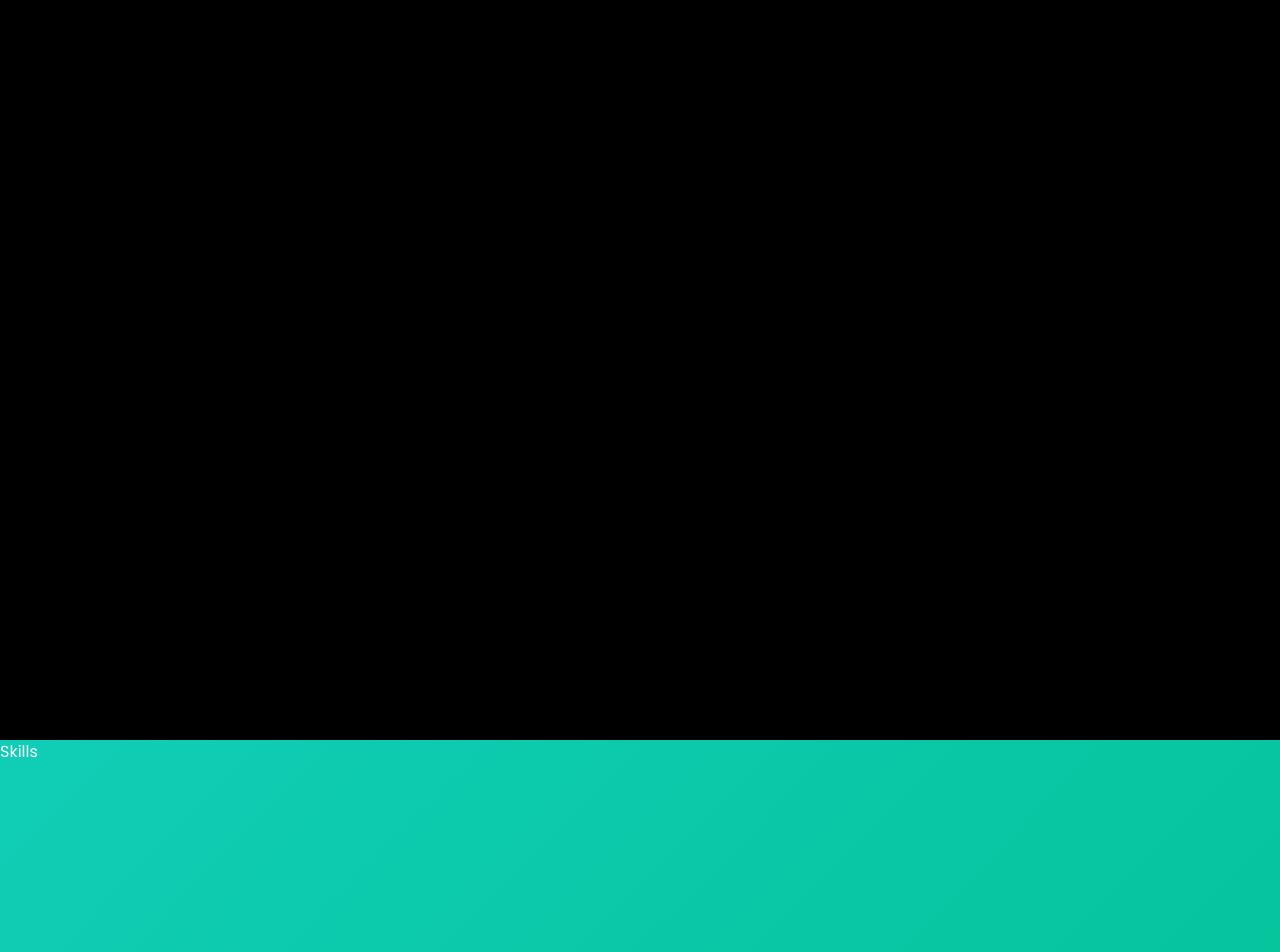
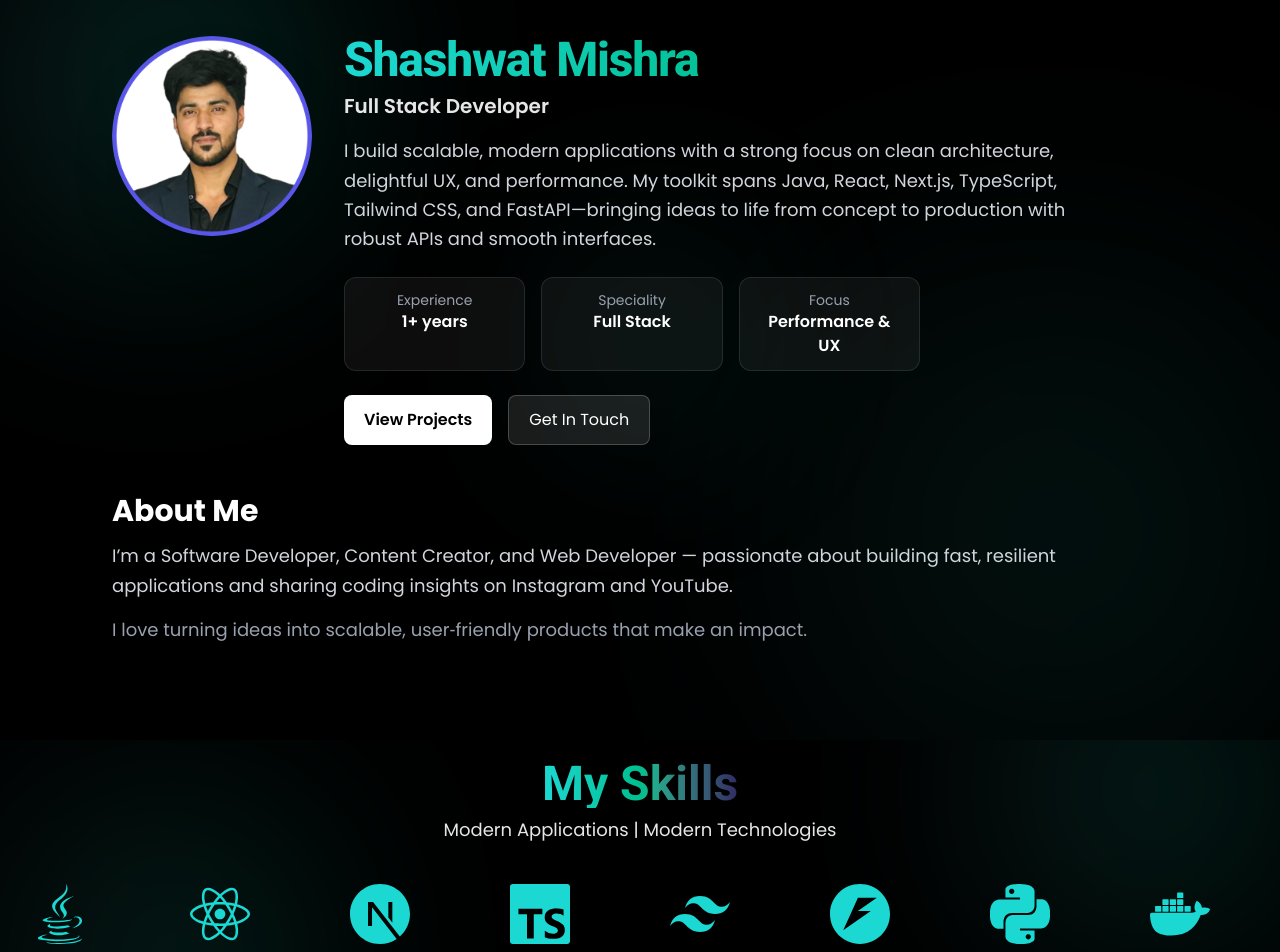
Before and after one commit to shashwat9205/My_Portfolio, a React (Vite) app in the folder portfolio/: page / in a window 1280 px wide. Shown: the part 860-1812 px from the top of the page. Built offline with nearby package versions, Linux system fonts and the light colour scheme.

Commit message:
About page completed

```diff
--- a/portfolio/src/components/ParticlesBackground.jsx
+++ b/portfolio/src/components/ParticlesBackground.jsx
@@ -89,7 +89,7 @@
 
   return(
 
-    <canvas ref = {canvasRef} className=" fixed top-0 left-0 w-full h-full pointer-events-none z-0">
+    <canvas ref = {canvasRef} className=" absolute top-0 left-0 w-full h-full pointer-events-none z-0">
 
     </canvas>
   )
--- a/portfolio/src/sections/About.jsx
+++ b/portfolio/src/sections/About.jsx
@@ -1,7 +1,22 @@
+import {motion} from 'framer-motion';
+import React from 'react';
+import p from "../assets/p.png";
+
+
+export default function About(){
 
 
 
-export default function About(){
+  const stats=[
+    {label: "Experience" ,value: "1+ years"},
+    {label: "Speciality" ,value: "Full Stack"},
+    {label: "Focus" ,value: "Performance & UX"},
+  ]
+
+
+
+
+
 
 
   const glows=[
@@ -22,13 +37,115 @@
     className="min-h-screen w-full flex items-center justify-center relative bg-black text-white overflow-hidden">
 
 
-    <div>
+    <div className=" absolute inset-0 pointer-events-none">
         {glows.map((c,i)=> (
 
           <div
-
+          key={i} className={`absolute rounded-full bg-linear-to-r from-[#302b63] via-[#00bf8f] to-[#1cd8d2] animate-pulse ${c}`}
            />
         ))}
+
+    </div>
+
+
+
+
+    <div className="relative z-10 max-w-6xl w-full mx-auto px-6 md:px-10 lg:px-12 py-20 flex flex-col gap-12">
+    <motion.div className="flex flex-col md:flex-row items-center md:items-stretch gap-8"
+    initial={{opacity:0 , y:24}}
+    whileInView={{opacity:1,y:0}}
+    transition={{duration:0.6}}
+    viewport={{once:true , amount:0.4}}
+    >
+
+    <motion.div className="relative rounded-full w-40 h-40 md:w-50 md:h-50 overflow-hidden shadow-2xl bg-linear-to-br from-[#1cd8d2]/20 to-[#302b63]/20"
+    whileHover={{scale:1.02}}
+    transition={{type:"spring", stiffness:200, damping:18}}
+    >
+
+    <img src={p} alt="profile" className='absolute inset-0' />
+
+    </motion.div>
+
+
+    <div className='flex flex-1 flex-col justify-center text-center md:text-left'>
+      <h2 className='text-4xl sm:text-5xl font-extrabold tracking-tight bg-clip-text text-transparent
+      bg-linear-to-r from-[#1cd8d2] via-[#00bf8f] to-[#1cd8d2]
+       '>
+        Shashwat Mishra
+      </h2>
+
+      <p className='mt-2 text-lg sm:text-xl text-white/90 font-semibold '>
+        Full Stack Developer
+      </p>
+
+      <p className='mt-4 text-gray-300 leading-relaxed text-base sm:text-lg max-w-2xl md:max-w-3xl'>
+         I build scalable, modern applications with a strong focus on clean architecture, delightful UX, and performance. My toolkit spans Java, React, Next.js, TypeScript, Tailwind CSS, and FastAPI—bringing ideas to life from concept to production with robust APIs and smooth interfaces.
+      </p>
+
+      <div className='mt-6 grid grid-cols-2 sm:grid-cols-3 gap-3 sm:gap-4 max-w-xl'>
+        {stats.map((item,i) => (
+
+          <motion.div
+          key={i}
+          className='rounded-xl border border-white/10 bg-white/5 px-4 py-3 text-center '
+          initial={{opacity:0,y:10}}
+          whileInView={{opacity:1, y:0}}
+          transition={{delay:0.05*i , duration:0.4}}
+          viewport={{once:true , amount:0.3}}
+
+          >
+
+
+          <div className='text-sm text-gray-400'>
+            {item.label}
+          </div>
+
+          <div className='text-base font-semibold '>
+            {item.value}
+          </div>
+
+
+          </motion.div>
+
+
+
+
+
+        ))}
+      </div>
+
+      <div className='mt-6 flex flex-col sm:flex-row gap-3 sm:gap-4 justify-center md:justify-start'>
+        <a href="#projects" className='inline-flex items-center justify-center rounded-lg bg-white text-black font-semibold px-5 py-3 hover:bg-gray-200 transition'>View Projects</a>
+        <a href="#contact" className='inline-flex items-center justify-center rounded-lg border bg-white/10 border-white/20 text-white px-5 py-3 hover:bg-white/20 transition'>Get In Touch</a>
+      </div>
+
+
+
+
+    </div>
+
+
+
+
+
+
+
+    </motion.div>
+
+
+    <motion.div className='text-center md:text-left'
+    initial={{opacity:0, x:-30}}
+    whileInView={{opacity:1,x:0}}
+    transition={{duration:0.6}}
+    viewport={{once:true , amount:0.4}}
+    >
+      <h3 className='text-2xl sm:text-3xl font-bold text-white mb-3'>
+        About Me
+      </h3>
+      <p className='text-gray-300 leading-relaxed text-base sm:text-lg'> I’m a Software Developer, Content Creator, and Web Developer — passionate about building fast, resilient applications and sharing coding insights on Instagram and YouTube.</p>
+      <p className='mt-4 text-gray-400 text-base sm:text-lg'>I love turning ideas into scalable, user‑friendly products that make an impact.</p>
+    </motion.div>
 
     </div>
 
--- a/portfolio/src/sections/Skills.jsx
+++ b/portfolio/src/sections/Skills.jsx
@@ -1,9 +1,173 @@
-import React from 'react'
+// import { motion } from 'framer-motion'
+import React, { useEffect, useRef, useState } from 'react'
+import { FaJava,FaReact } from 'react-icons/fa';
+import {SiNextdotjs, SiTypescript,SiTailwindcss,SiFastapi,SiPython,SiDocker,SiMongodb,SiAngular} from 'react-icons/si';
+import {DiNodejsSmall} from 'react-icons/di';
+import {motion, useMotionValue} from 'framer-motion';
 
-const Skills = () => {
-  return (
-    <div className=' w-full h-screen'>Skills</div>
+
+export default function Skills(){
+
+
+  const skills = [
+    { icon: <FaJava />, name: "Java" },
+    { icon: <FaReact />, name: "React" },
+    { icon: <SiNextdotjs />, name: "Next.js" },
+    { icon: <SiTypescript />, name: "TypeScript" },
+    { icon: <SiTailwindcss />, name: "Tailwind CSS" },
+    { icon: <SiFastapi />, name: "FastAPI" },
+    { icon: <SiPython />, name: "Python" },
+    { icon: <SiDocker />, name: "Docker" },
+    { icon: <DiNodejsSmall />, name: "Node.js" },
+    { icon: <SiMongodb />, name: "MongoDB" },
+    { icon: <SiAngular />, name: "Angular" },
+  ];
+
+  const repeated =[ ...skills,...skills,...skills]
+
+  const [dir,setDir] = useState(-1);
+  const [active,setActive] = useState(false);
+  const sectionRef = useRef(null);
+  const trackRef = useRef(null);
+  const touchY = useRef(null);
+  const x = useMotionValue(0);
+
+
+
+  useEffect(()=>{
+    const el=sectionRef.current;
+    if(!el) return;
+
+    const io = new IntersectionObserver((
+
+      [entry]) =>{
+        setActive(entry.isIntersecting && entry.intersectionRatio > 0.1);
+
+
+
+      },
+      {threshold:[0.1]}
+
+    )
+
+    io.observe(el);
+    return() => io.disconnect();
+
+
+  },[])
+
+
+  useEffect(()=>{
+    if(!active) return;
+    const onWheel = (e) => setDir(e.deltaY > 0 ? -1 : 1);
+    const onTouchStart = (e) => (touchY.current = e.touches[0].clientY);
+    const onTouchMove = (e) => {
+      if(touchY.current==null) return;
+      const delta = e.touches[0].clientY - touchY.current;
+      setDir(delta > 0 ? 1 : -1);
+      touchY.current = e.touches[0].clientY;
+    };
+
+    window.addEventListener('wheel', onwheel ,{passive:true});
+    window.addEventListener('touchstart', onTouchStart ,{passive:true});
+    window.addEventListener('touchmove', onTouchMove ,{passive:true});
+
+    return()=>{
+    window.addEventListener('wheel', onwheel);
+    window.addEventListener('touchstart', onTouchStart);
+    window.addEventListener('touchmove', onTouchMove);
+
+    }
+
+  },[active]);
+
+
+  useEffect(()=>{
+    let id;
+    let last = performance.now();
+    const SPEED = 80;
+
+    const tick = (now)=>{
+      const dt = (now-last)/1000;
+      last=now;
+      let next= x.get() + SPEED*dir*dt;
+
+    }
+
+
+  })
+
+
+
+
+
+
+  return(
+
+    <section id='skills'
+    ref={sectionRef}
+    className='h-1/2 w-full pb-8 flex flex-col items-center justify-center relative bg-black text-white overflow-hidden'>
+
+    <div className='absolute inset-0 pointer-events-none'>
+    <div className='absolute top-1/4 left-0 w-75 h-75 rounded-full bg-linear-to-r from-[#302b63] via-[#00bf8f] to-[#1cd8d2]
+     opacity-20 blur-[120px] animate-pulse' />
+    <div className='absolute bottom-1/4 right-0 w-75 h-75 rounded-full bg-linear-to-r from-[#302b63] via-[#00bf8f] to-[#1cd8d2]
+     opacity-20 blur-[120px] animate-pulse delay-500'/>
+
+
+    </div>
+
+
+    <motion.h2 className='text-4xl mt-5 sm:text-5xl font-bold bg-clip-text text-transparent bg-linear-to-r from-[#1cd8d2] via-[#00bf8f] to-[#302b63] z-10'
+    initial={{opacity:0,y:-30}}
+    whileInView={{opacity:1,y:0}}
+    transition={{duration:0.6 , delay:0.1}}
+    >
+
+    My Skills
+    </motion.h2>
+
+    <motion.p
+    className='mt-2 mb-8 text-white/90 text-base sm:text-lg z-10'
+    initial={{opacity:0,y:-10}}
+    whileInView={{opacity:1,y:0}}
+    transition={{duration:0.5,delay:0.1}}
+    >
+       Modern Applications | Modern Technologies
+    </motion.p>
+
+
+
+    <div className='relative w-full overflow-hidden'>
+    <motion.div
+    ref={trackRef}
+     className='flex gap-10 text-6xl text-[#1cd8d2]'>
+
+    {repeated.map((s,i)=>(
+      <div key={i} className='flex flex-col items-center gap-2 min-w-30'
+      aria-label={s.name}
+      title={s.name}
+      >
+      <span className='hover:scale-125 transition-transform duration-300'></span>
+
+       {s.icon}
+        <p className='text-sm'
+      >{s.name}</p>
+      </div>
+    ))}
+
+    </motion.div>
+
+
+    </div>
+
+    </section>
+
+
+
+
   )
+
+
+
 }
-
-export default Skills
```
Also changed, not shown: portfolio/src/sections/Home.jsx (+0 -15 lines), portfolio/src/assets/p.jpg (deleted), portfolio/src/assets/p.png (added).
